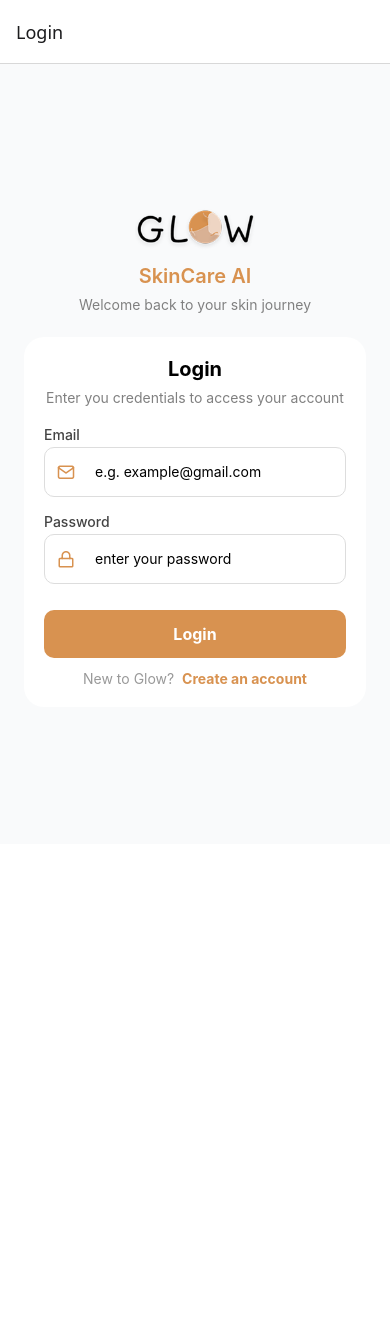
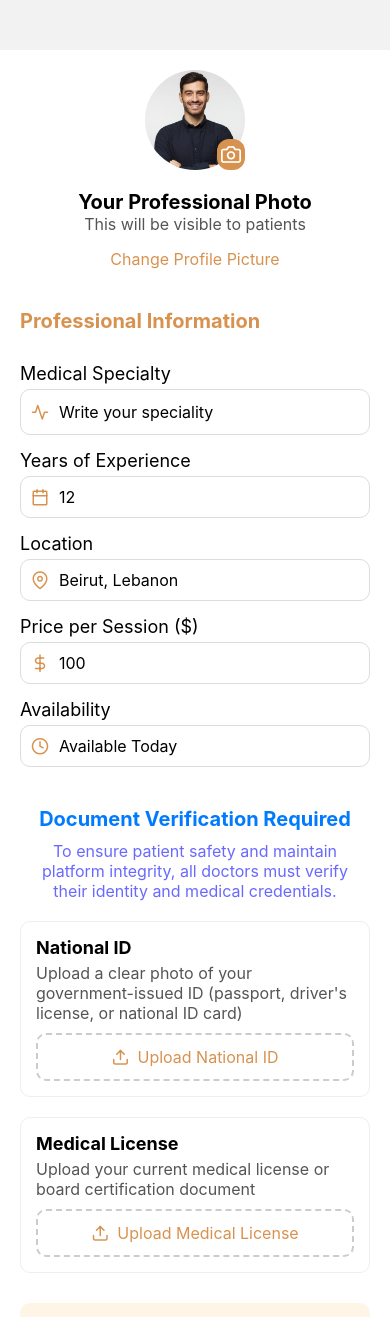
Before and after one commit to TheManana11/Glow, a React Native app in the folder glow-client/: screen /DoctorProfile in a window 390 px wide. Shown: the top 1317 px of the page. Before the commit the page ends 844 px from the top, so only its background shows below. Built offline with nearby package versions, Linux system fonts and the light colour scheme.

Commit message:
AM-9: Implemented the doctor progile on frontend

```diff
--- a/glow-client/App.js
+++ b/glow-client/App.js
@@ -5,17 +5,21 @@ import LoginScreen from './screens/Login/LoginScreen'
 import HomeScreen from "./screens/Home/HomeScreen";
 import SignupScreen from "./screens/Signup/SignupScreen";
 import ProfileScreen from "./screens/Profile/ProfileScreen";
+import DoctorProfileScreen from './screens/DoctorProfile/DoctorProfileScreen';
+import DoctorsScreen from './screens/Doctors/DoctorsScreen';
 
 export default function App() {
   const Stack = createNativeStackNavigator();
 
   return (
       <NavigationContainer>
-      <Stack.Navigator initialRouteName='Login'>
+        <Stack.Navigator initialRouteName='Login' screenOptions={{ headerShown: false }}>
           <Stack.Screen name='Home' component={HomeScreen} />
           <Stack.Screen name='Login' component={LoginScreen} />
           <Stack.Screen name='Signup' component={SignupScreen} />
           <Stack.Screen name='Profile' component={ProfileScreen} />
+          <Stack.Screen name="DoctorProfile" component={DoctorProfileScreen} />
+          <Stack.Screen name="Doctors" component={DoctorsScreen} />
         </Stack.Navigator>
       </NavigationContainer>
   );
--- a/glow-client/components/Footer/Footer.js
+++ b/glow-client/components/Footer/Footer.js
@@ -1,18 +1,68 @@
+import { useEffect, useState } from 'react';
 import { View, TouchableOpacity, Text } from 'react-native';
 import styles from './style';
 import { Feather } from '@expo/vector-icons';
 import { useNavigation } from '@react-navigation/native';
+import * as SecureStore from 'expo-secure-store';
 
 const Footer = () => {
+  const navigation = useNavigation();
+  const [user, setUser] = useState(null);
 
-  const navigation = useNavigation();
+  useEffect(() => {
+    const getUser = async () => {
+      try {
+        const storedUser = await SecureStore.getItemAsync('user');
+        if (storedUser) {
+          const parsedUser = JSON.parse(storedUser);
+          setUser(parsedUser);
+        }
+      } catch (error) {
+        console.error('Error fetching user from SecureStore:', error);
+      }
+    };
+
+    getUser();
+  }, []);
+
+  const handleProfileNavigation = () => {
+    if (!user) return;
+
+    if (user.role === 'patient') {
+      navigation.navigate('Profile');
+    } else if (user.role === 'doctor') {
+      navigation.navigate('DoctorProfile');
+    } else {
+      console.warn('Unknown role:', user.role);
+    }
+  };
+
   return (
     <View style={styles.footer}>
-      <TouchableOpacity onPress={() => navigation.navigate('Home')} style={styles.column}><Feather name="home" size={24} color="black" /><Text style={styles.footerText}>Home</Text></TouchableOpacity>
-      <TouchableOpacity style={styles.column}><Feather name="bar-chart" size={24} color="black" /><Text style={styles.footerText}>Analysis</Text></TouchableOpacity>
-      <TouchableOpacity style={styles.column}><Feather name="align-justify" size={24} color="black" /><Text style={styles.footerText}>Doctors</Text></TouchableOpacity>
-      <TouchableOpacity style={styles.column}><Feather name="trending-up" size={24} color="black" /><Text style={styles.footerText}>Progress</Text></TouchableOpacity>
-      <TouchableOpacity onPress={() => navigation.navigate('Profile')} style={styles.column}><Feather name="user" size={24} color="black" /><Text style={styles.footerText}>Profile</Text></TouchableOpacity>
+      <TouchableOpacity onPress={() => navigation.navigate('Home')} style={styles.column}>
+        <Feather name="home" size={24} color="black" />
+        <Text style={styles.footerText}>Home</Text>
+      </TouchableOpacity>
+
+      <TouchableOpacity style={styles.column}>
+        <Feather name="bar-chart" size={24} color="black" />
+        <Text style={styles.footerText}>Analysis</Text>
+      </TouchableOpacity>
+
+      <TouchableOpacity onPress={() => navigation.navigate('Doctors')} style={styles.column}>
+        <Feather name="align-justify" size={24} color="black" />
+        <Text style={styles.footerText}>Doctors</Text>
+      </TouchableOpacity>
+
+      <TouchableOpacity style={styles.column}>
+        <Feather name="trending-up" size={24} color="black" />
+        <Text style={styles.footerText}>Progress</Text>
+      </TouchableOpacity>
+
+      <TouchableOpacity onPress={handleProfileNavigation} style={styles.column}>
+        <Feather name="user" size={24} color="black" />
+        <Text style={styles.footerText}>Profile</Text>
+      </TouchableOpacity>
     </View>
   );
 };
--- /dev/null
+++ b/glow-client/screens/DoctorProfile/DoctorProfileScreen.js
@@ -0,0 +1,120 @@
+import React, { useState } from 'react';
+import {
+  View,
+  Text,
+  TextInput,
+  TouchableOpacity,
+  Image,
+  ScrollView,
+} from 'react-native';
+import styles from './style';
+import { Feather, MaterialIcons } from '@expo/vector-icons';
+import Footer from '../../components/Footer/Footer';
+
+const DoctorProfileScreen = () => {
+
+  return (
+    <View>
+      <ScrollView contentContainerStyle={styles.container}>
+      <View style={styles.profileContainer}>
+        <TouchableOpacity>
+          <Image
+            source={require('../../assets/images/avatar.jpg')}
+            style={styles.profileImage}
+          />
+          <View style={styles.cameraIconContainer}>
+            <Feather name="camera" size={20} color="#fff" />
+          </View>
+        </TouchableOpacity>
+        <Text style={styles.title}>Your Professional Photo</Text>
+        <Text style={styles.subtitle}>This will be visible to patients</Text>
+        <TouchableOpacity>
+          <Text style={styles.changePhotoText}>Change Profile Picture</Text>
+        </TouchableOpacity>
+      </View>
+
+      <View style={styles.sectionContainer}>
+        <Text style={styles.sectionTitle}>Professional Information</Text>
+
+        <Text style={styles.inputLabel}>Medical Specialty</Text>
+        <TouchableOpacity style={styles.dropdown}>
+          <Feather name="activity" size={18} color="#D89250" />
+          <TextInput style={styles.textInput} placeholder="Write your speciality"/>
+        </TouchableOpacity>
+
+        <Text style={styles.inputLabel}>Years of Experience</Text>
+        <View style={styles.inputWrapper}>
+          <Feather name="calendar" size={18} color="#D89250" />
+          <TextInput style={styles.textInput} placeholder="12" keyboardType="numeric" />
+        </View>
+
+        <Text style={styles.inputLabel}>Location</Text>
+        <View style={styles.inputWrapper}>
+          <Feather name="map-pin" size={18} color="#D89250" />
+          <TextInput style={styles.textInput} placeholder="Beirut, Lebanon" />
+        </View>
+
+        <Text style={styles.inputLabel}>Price per Session ($)</Text>
+        <View style={styles.inputWrapper}>
+          <Feather name="dollar-sign" size={18} color="#D89250" />
+          <TextInput style={styles.textInput} placeholder="100" keyboardType="numeric" />
+        </View>
+
+        <Text style={styles.inputLabel}>Availability</Text>
+        <View style={styles.inputWrapper}>
+          <Feather name="clock" size={18} color="#D89250" />
+          <TextInput style={styles.textInput} placeholder="Available Today" />
+        </View>
+      </View>
+
+      <View style={styles.verificationSection}>
+        <Text style={styles.verificationTitle}>Document Verification Required</Text>
+        <Text style={styles.verificationSubtitle}>
+          To ensure patient safety and maintain platform integrity, all doctors must verify their identity and medical credentials.
+        </Text>
+
+        <View style={styles.uploadBox}>
+          <Text style={styles.uploadTitle}>National ID</Text>
+          <Text style={styles.uploadSubtitle}>
+            Upload a clear photo of your government-issued ID (passport, driver's license, or national ID card)
+          </Text>
+          <TouchableOpacity style={styles.uploadButton}>
+            <Feather name="upload" size={18} color="#D89250" />
+            <Text style={styles.uploadText}>Upload National ID</Text>
+          </TouchableOpacity>
+        </View>
+
+        <View style={styles.uploadBox}>
+          <Text style={styles.uploadTitle}>Medical License</Text>
+          <Text style={styles.uploadSubtitle}>
+            Upload your current medical license or board certification document
+          </Text>
+          <TouchableOpacity style={styles.uploadButton}>
+            <Feather name="upload" size={18} color="#D89250" />
+            <Text style={styles.uploadText}>Upload Medical License</Text>
+          </TouchableOpacity>
+        </View>
+
+        <View style={styles.verificationNoteBox}>
+          <MaterialIcons name="info" size={18} color="#D89250" />
+          <Text style={styles.verificationNote}>
+            Document verification typically takes 24–48 hours. You'll receive an email notification once your documents are approved.
+          </Text>
+        </View>
+
+        <TouchableOpacity style={styles.saveButton}>
+          <Text style={styles.saveButtonText}>Save</Text>
+        </TouchableOpacity>
+
+        <Text style={styles.noteText}>
+          Please fill all fields and verify your documents to save
+        </Text>
+      </View>
+    </ScrollView>
+      <Footer />
+    </View>
+
+  );
+};
+
+export default DoctorProfileScreen;
--- /dev/null
+++ b/glow-client/screens/DoctorProfile/style.js
@@ -0,0 +1,169 @@
+import { StyleSheet } from 'react-native';
+
+const styles = StyleSheet.create({
+  container: {
+    padding: 20,
+    backgroundColor: '#fff',
+    marginTop: 50
+  },
+  profileContainer: {
+    alignItems: 'center',
+    marginBottom: 40,
+  },
+  profileImage: {
+    width: 100,
+    height: 100,
+    borderRadius: 50,
+  },
+  cameraIconContainer: {
+    position: 'absolute',
+    bottom: 0,
+    right: 0,
+    backgroundColor: '#D89250',
+    borderRadius: 12,
+    padding: 4,
+  },
+  title: {
+    fontSize: 20,
+    fontWeight: 'bold',
+    marginTop: 20,
+  },
+  subtitle: {
+    fontSize: 16,
+    color: '#555',
+  },
+  changePhotoText: {
+    marginTop: 15,
+    fontSize: 16,
+    color: '#D89250',
+  },
+  sectionContainer: {
+    marginBottom: 30,
+  },
+  sectionTitle: {
+    fontSize: 20,
+    color: '#D89250',
+    fontWeight: 'bold',
+    marginBottom: 15,
+  },
+  inputLabel: {
+    fontSize: 18,
+    marginBottom: 5,
+    marginTop: 15,
+  },
+  inputWrapper: {
+    flexDirection: 'row',
+    alignItems: 'center',
+    borderColor: '#ddd',
+    borderWidth: 1,
+    borderRadius: 10,
+    paddingHorizontal: 10,
+    paddingVertical: 10,
+  },
+  textInput: {
+    flex: 1,
+    fontSize: 16,
+    marginLeft: 10,
+  },
+  dropdown: {
+    flexDirection: 'row',
+    justifyContent: 'space-between',
+    borderColor: '#ddd',
+    borderWidth: 1,
+    borderRadius: 10,
+    paddingHorizontal: 10,
+    paddingVertical: 12,
+    alignItems: 'center',
+  },
+  placeholderText: {
+    flex: 1,
+    fontSize: 16,
+    color: '#aaa',
+    marginLeft: 10,
+  },
+  verificationSection: {
+    paddingVertical: 10,
+  },
+  verificationTitle: {
+    fontSize: 20,
+    color: '#007AFF',
+    fontWeight: 'bold',
+    textAlign: 'center',
+  },
+  verificationSubtitle: {
+    fontSize: 16,
+    textAlign: 'center',
+    color: '#6969FF',
+    marginVertical: 10,
+    paddingHorizontal: 10,
+  },
+  uploadBox: {
+    marginVertical: 10,
+    padding: 15,
+    borderWidth: 1,
+    borderColor: '#eee',
+    borderRadius: 10,
+    backgroundColor: '#fff',
+  },
+  uploadTitle: {
+    fontSize: 18,
+    fontWeight: 'bold',
+    marginBottom: 5,
+  },
+  uploadSubtitle: {
+    fontSize: 16,
+    marginBottom: 10,
+    color: '#555',
+  },
+  uploadButton: {
+    borderWidth: 2,
+    borderStyle: 'dashed',
+    borderColor: '#ccc',
+    borderRadius: 10,
+    paddingVertical: 12,
+    paddingHorizontal: 10,
+    flexDirection: 'row',
+    alignItems: 'center',
+    justifyContent: 'center',
+  },
+  uploadText: {
+    fontSize: 16,
+    color: '#D89250',
+    marginLeft: 8,
+  },
+  verificationNoteBox: {
+    flexDirection: 'row',
+    backgroundColor: '#FFF5E6',
+    borderRadius: 10,
+    padding: 15,
+    marginTop: 20,
+    alignItems: 'flex-start',
+    gap: 8,
+  },
+  verificationNote: {
+    fontSize: 16,
+    color: '#555',
+    flex: 1,
+  },
+  saveButton: {
+    backgroundColor: '#D89250',
+    paddingVertical: 15,
+    borderRadius: 10,
+    marginTop: 20,
+    alignItems: 'center',
+  },
+  saveButtonText: {
+    fontSize: 18,
+    color: '#fff',
+    fontWeight: 'bold',
+  },
+  noteText: {
+    fontSize: 16,
+    textAlign: 'center',
+    marginTop: 10,
+    color: '#555',
+    marginBottom: 70
+  },
+});
+
+export default styles;
--- a/glow-client/screens/Home/HomeScreen.js
+++ b/glow-client/screens/Home/HomeScreen.js
@@ -22,7 +22,7 @@ const HomeScreen = () => {
       const myUser = await SecureStore.getItemAsync('user');
       setUser(JSON.parse(myUser));
       try {
-        const response = await axios.get('http://192.168.10.103:3000/analysis/all-user-analysis', {
+        const response = await axios.get('http://192.168.10.105:3000/analysis/all-user-analysis', {
           headers: { 'Content-type': 'application/json', 'Authorization': `Bearer ${token}` }
         });
         setAnalysis(response.data.payload);
@@ -42,7 +42,7 @@ const HomeScreen = () => {
       <ScrollView contentContainerStyle={styles.content}>
         <View style={styles.header}>
           <Image
-          source={{ uri: `http://192.168.10.103:3000/${user.image_url}` }}
+          source={{ uri: `http://192.168.10.105:3000/${user.image_url}` }}
           style={styles.avatar}
           resizeMode="cover"
         />
--- a/glow-client/screens/Home/style.js
+++ b/glow-client/screens/Home/style.js
@@ -4,6 +4,7 @@ export default StyleSheet.create({
   container: {
     flex: 1,
     backgroundColor: '#FFFFFF',
+    marginTop: 50
   },
   header:{
     width: '100%',
--- a/glow-client/screens/Login/LoginScreen.js
+++ b/glow-client/screens/Login/LoginScreen.js
@@ -21,7 +21,7 @@ export default function SignupScreen({ navigation }) {
 
   const handleSubmit = async () => {
     try {
-    const response = await axios.post('http://192.168.10.103:3000/users/login', formData,{
+    const response = await axios.post('http://192.168.10.105:3000/users/login', formData,{
       headers: { 'Content-Type': 'application/json',
        },
        timeout: 10000,
--- a/glow-client/screens/Profile/style.js
+++ b/glow-client/screens/Profile/style.js
@@ -4,6 +4,7 @@ export default StyleSheet.create({
   container: {
     flex: 1,
     backgroundColor: '#F9FAFB',
+    marginTop: 50
   },
   content: {
     padding: 16,
--- a/glow-client/screens/Signup/SignupScreen.js
+++ b/glow-client/screens/Signup/SignupScreen.js
@@ -25,7 +25,7 @@ export default function SignupScreen({ navigation }) {
 
   const handleSubmit = async () => {
     try {
-    const response = await axios.post('http://192.168.10.103:3000/users/register', formData,{
+    const response = await axios.post('http://192.168.10.105:3000/users/register', formData,{
       headers: { 'Content-Type': 'application/json',
        },
     });
```
Also changed, not shown: glow-client/AppStyle.js (added, +7 -0 lines). Lines whose indentation alone changed are shown as unchanged.
